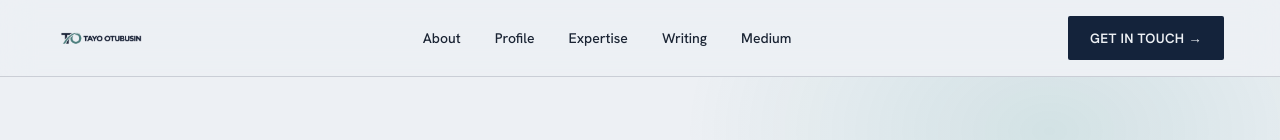
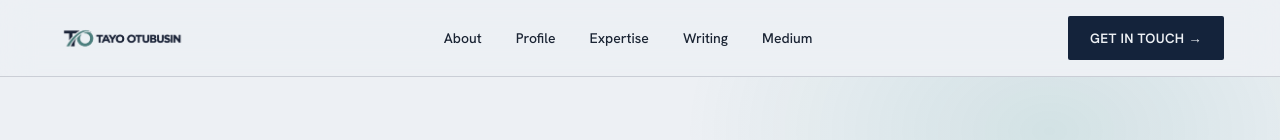
Before and after one commit to aotubusin/tayootubusin-site, an Eleventy site: page src/index.njk in a window 1280 px wide. Shown: the top 140 px of the page. Built offline with nearby package versions, Linux system fonts and the light colour scheme; Eleventy itself is replaced by a stand-in of ours; files that its build step writes are made by us from their sources.

Commit message:
Update base.njk

```diff
--- a/src/_includes/base.njk
+++ b/src/_includes/base.njk
@@ -14,7 +14,7 @@
 <header>
   <div class="wrap nav">
     <a href="/" class="brand">
-      {% if profile.logo %}<img src="{{ profile.logo }}" alt="{{ profile.name }}" style="height:30px;width:auto;">{% else %}<span class="dot"></span>{{ profile.name | upper }}{% endif %}
+      {% if profile.logo %}<img src="{{ profile.logo }}" alt="{{ profile.name }}" style="height:44px;width:auto;">{% else %}<span class="dot"></span>{{ profile.name | upper }}{% endif %}
     </a>
     <nav class="links">
       <a href="/#about">About</a>
```
